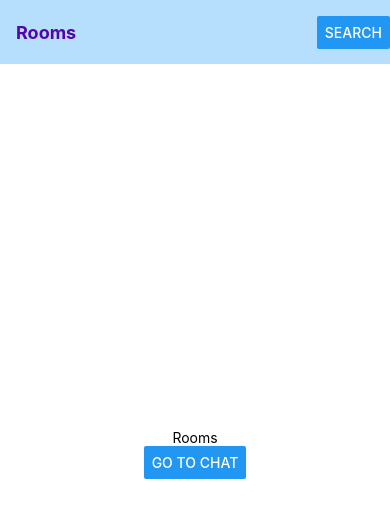
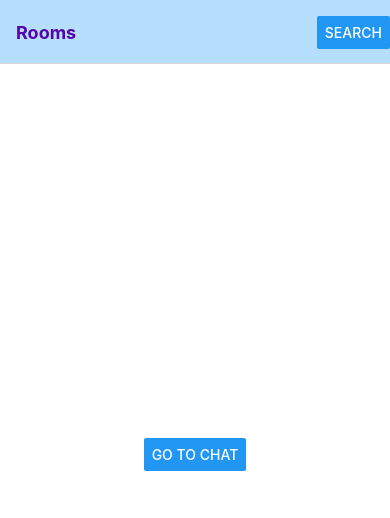
Before and after one commit to doforever/chatty-mobile-app, a React Native app: screen /Rooms in a window 390 px wide. Shown: the top 518 px of the page. Built offline with nearby package versions, Linux system fonts and the light colour scheme.

Commit message:
Pass chat name

```diff
--- a/navigation/Navigation.js
+++ b/navigation/Navigation.js
@@ -37,6 +37,7 @@ export default function Navigation() {
         <Stack.Screen
           name='Chat'
           component={Chat}
+          options={({ route }) => ({ title: route.params.title })}
         />
       </Stack.Navigator>
     </NavigationContainer>
--- a/screens/Chat.js
+++ b/screens/Chat.js
@@ -1,6 +1,6 @@
 import { StyleSheet, Text, View } from 'react-native';
 
-export default function Chat() {
+export default function Chat({}) {
   return (
     <View style={styles.container}>
       <Text>Chat</Text>
--- a/screens/Rooms.js
+++ b/screens/Rooms.js
@@ -1,12 +1,11 @@
-import { StyleSheet, Text, View, Button } from 'react-native';
+import { StyleSheet, View, Button } from 'react-native';
 
 export default function Rooms({navigation}) {
   return (
     <View style={styles.container}>
-      <Text>Rooms</Text>
       <Button
         title='Go to Chat'
-        onPress={() => navigation.navigate('Chat')}
+        onPress={() => navigation.navigate('Chat', {title: 'Widlarz'})}
       />
     </View>
   );
```
